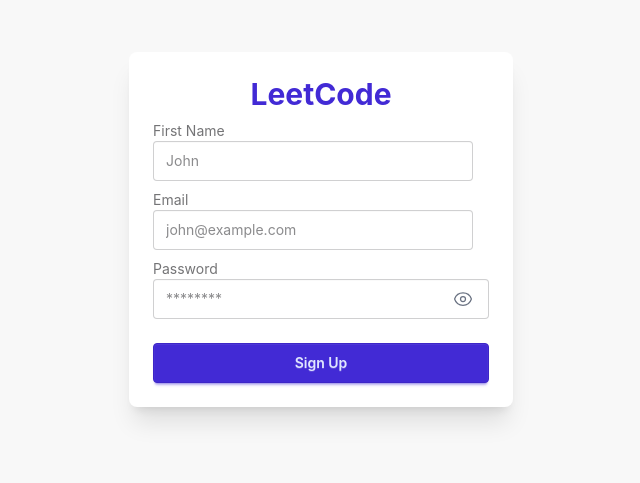
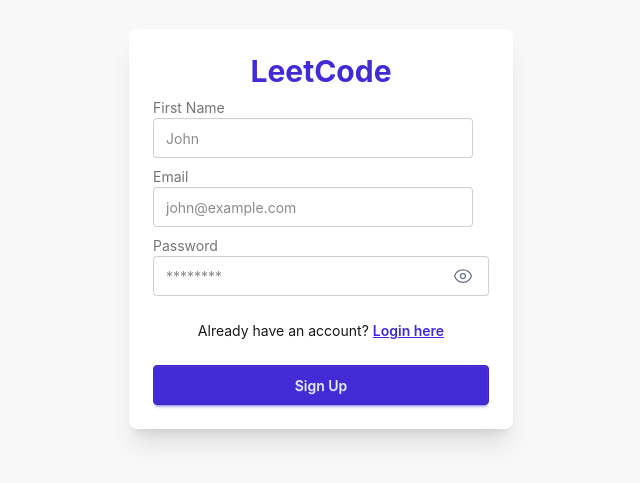
Before and after one commit to S19nikhilesh/leetcode-backend, a React app in the folder frontend/: page /signup in a window 1280 px wide. Shown: the part 171-654 px from the top of the page, without its empty margins (319-959 px from the left). Built offline with nearby package versions, Linux system fonts and the light colour scheme; no server answers; the HTML template or start-up script is replaced by a standard one.

Commit message:
link from sign up page to login page added

```diff
--- a/frontend/src/pages/Signup.jsx
+++ b/frontend/src/pages/Signup.jsx
@@ -106,7 +106,12 @@
             </div>
 
             {/* Navigation to Login */}
-
+            <div className="mt-4 text-center">
+              <span className="text-sm">
+                Already have an account?
+                <Link to="/login" className="link link-primary ml-1 font-semibold">Login here</Link>
+              </span>
+            </div>
 
             <button type='submit' className='btn btn-primary mt-4'>
               Sign Up
```
